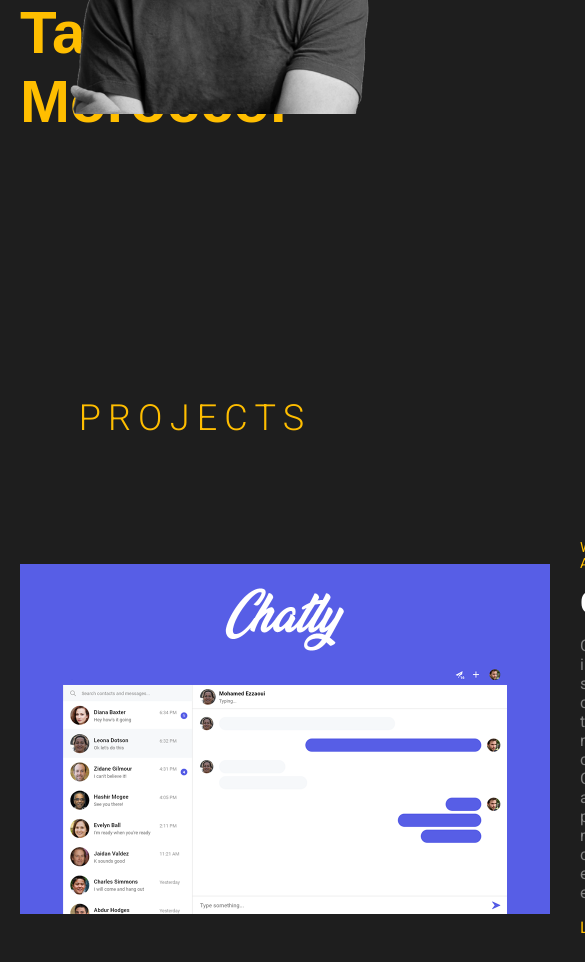
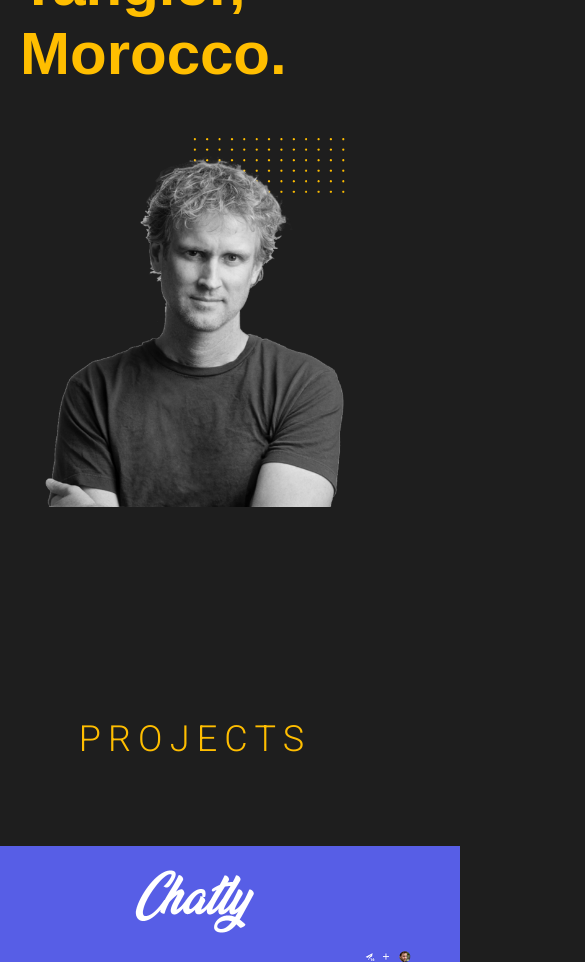
Before and after one commit to Anass001/Anass001.github.io, a plain HTML site: page index.html in a window 390 px wide. Shown: the part 560-1522 px from the top of the page, 585 px wide, since content can reach past the window. Drawn offline with Linux system fonts and the light colour scheme.

Commit message:
Working on responisve

```diff
--- a/styles.css
+++ b/styles.css
@@ -278,3 +278,21 @@ textarea:focus{
         width: 1024px;
     }
 }
+
+@media screen and (max-width: 768px){
+    .navbar, .websites{
+        display: none;
+    }
+
+    .intro{
+        flex-direction: column;
+    }
+
+    .section_1_img{
+        position: relative;
+    }
+
+    .project_ltr, .project_rtl{
+        flex-direction: column;
+    }
+}
```
